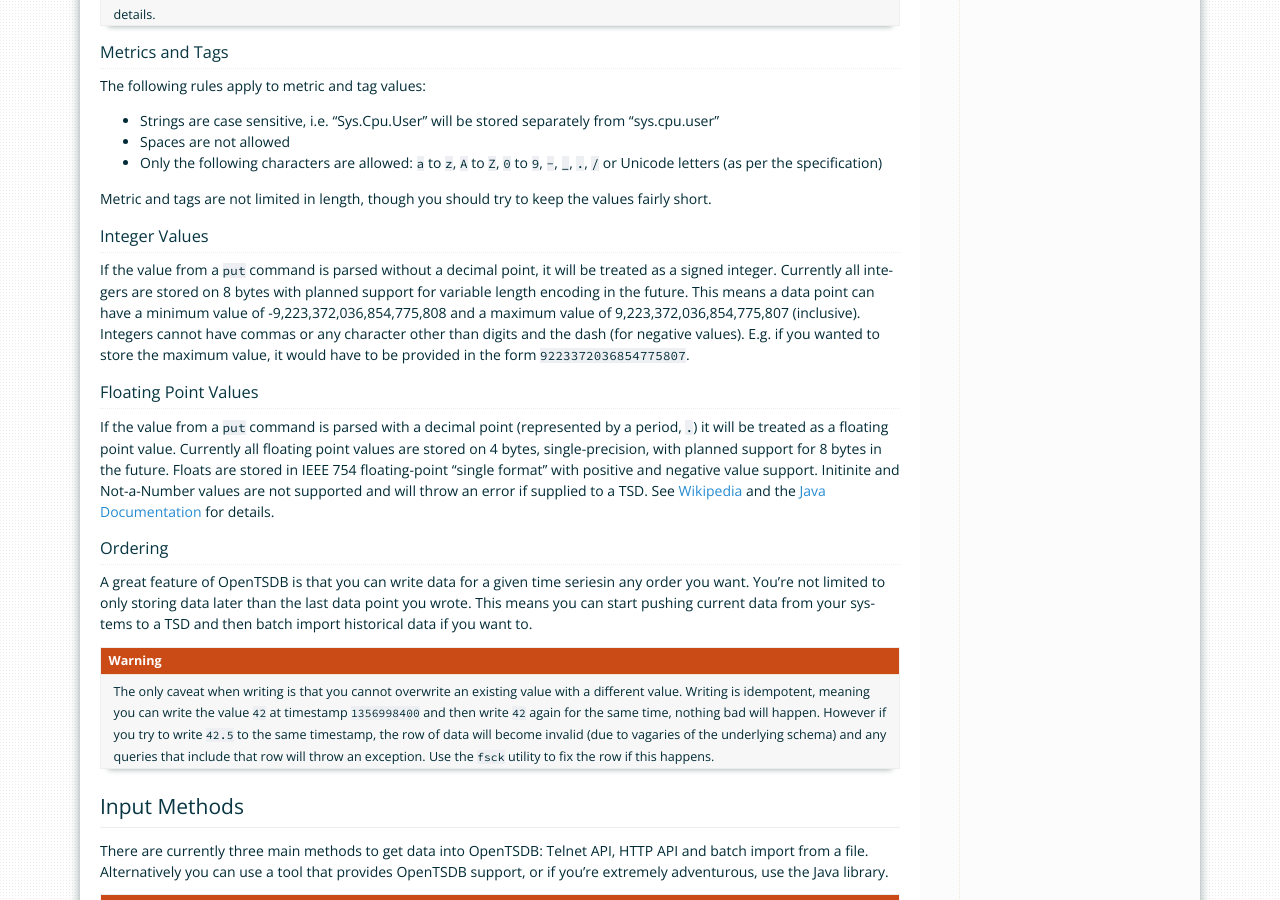
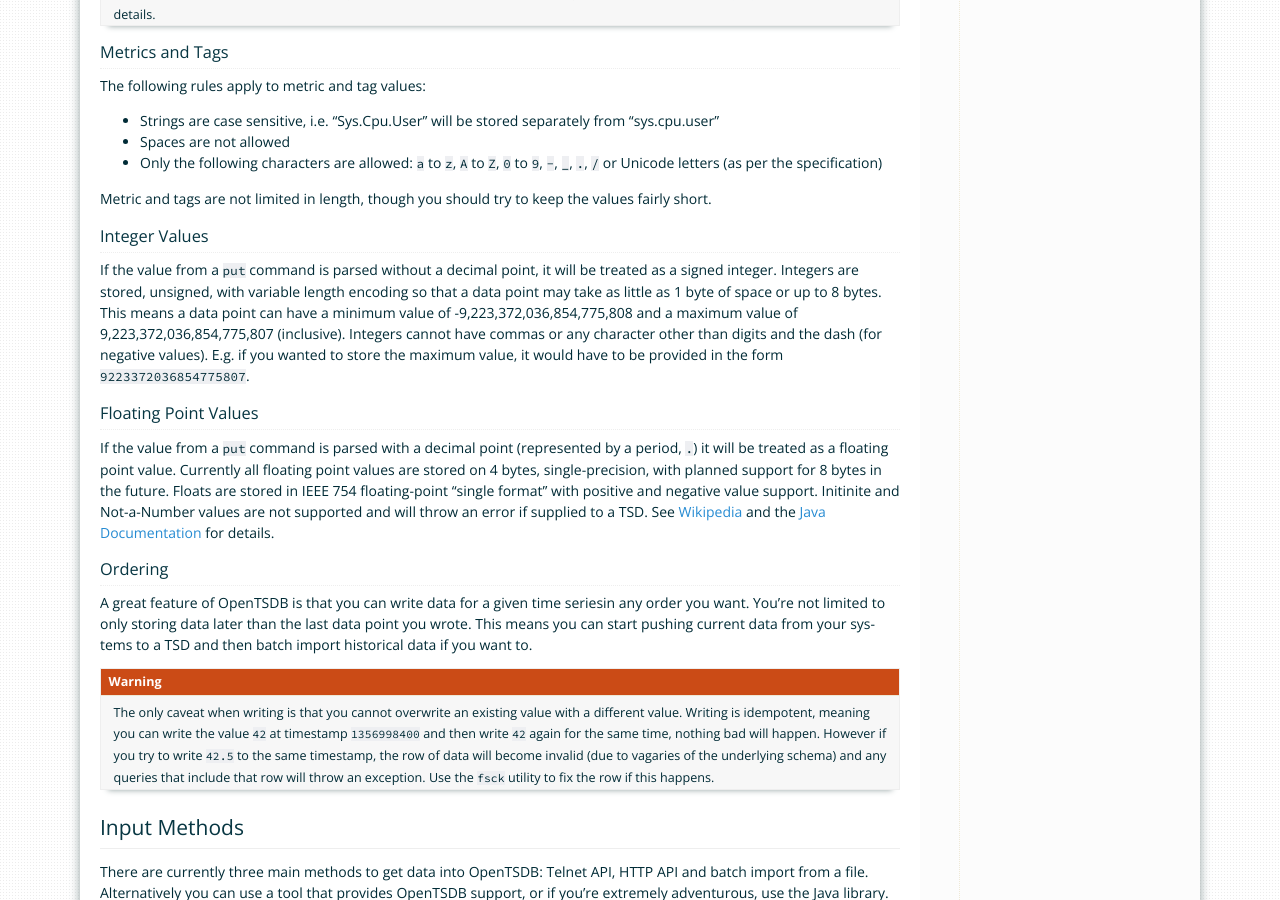
Before and after one commit to OpenTSDB/opentsdb.net, a Sphinx documentation site: the page built from docs/source/user_guide/writing.rst, in a window 1280 px wide and 900 px high, scrolled down 2441 px. Built offline with Sphinx 7.4.7, drawn with Linux system fonts in a browser that asks for light colours.

```diff
--- a/docs/source/user_guide/writing.rst
+++ b/docs/source/user_guide/writing.rst
@@ -76,7 +76,7 @@
 Integer Values
 --------------
 
-If the value from a ``put`` command is parsed without a decimal point, it will be treated as a signed integer. Currently all integers are stored on 8 bytes with planned support for variable length encoding in the future. This means a data point can have a minimum value of -9,223,372,036,854,775,808 and a maximum value of 9,223,372,036,854,775,807 (inclusive). Integers cannot have commas or any character other than digits and the dash (for negative values). E.g. if you wanted to store the maximum value, it would have to be provided in the form ``9223372036854775807``.
+If the value from a ``put`` command is parsed without a decimal point, it will be treated as a signed integer. Integers are stored, unsigned, with variable length encoding so that a data point may take as little as 1 byte of space or up to 8 bytes. This means a data point can have a minimum value of -9,223,372,036,854,775,808 and a maximum value of 9,223,372,036,854,775,807 (inclusive). Integers cannot have commas or any character other than digits and the dash (for negative values). E.g. if you wanted to store the maximum value, it would have to be provided in the form ``9223372036854775807``.
 
 Floating Point Values
 ---------------------
```
